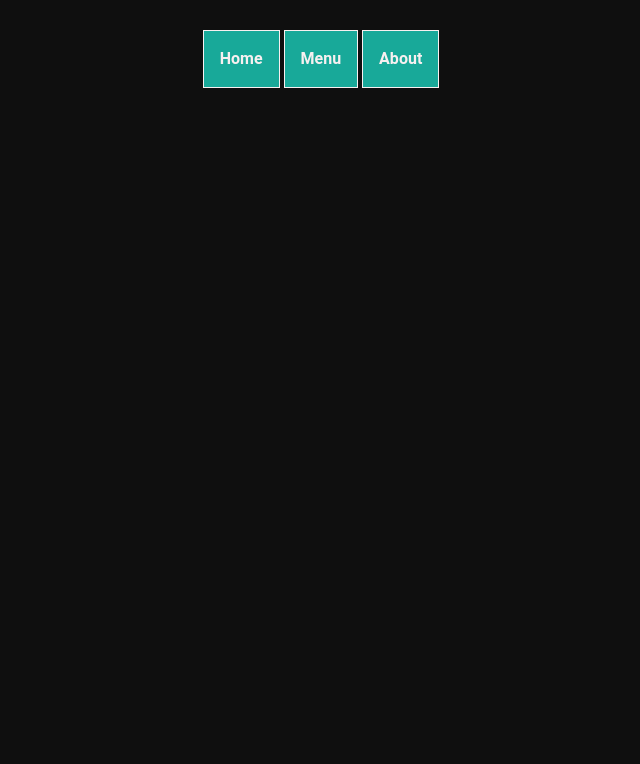
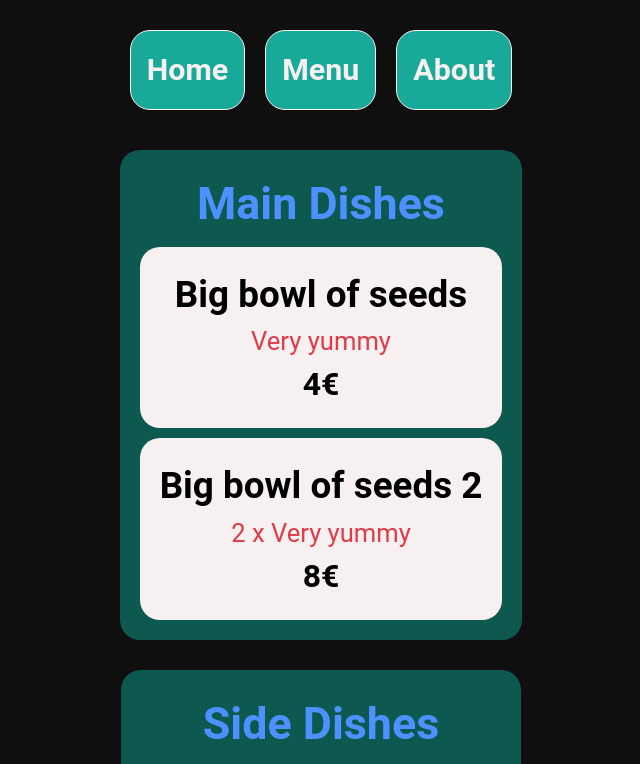
Before and after one commit to x74z/restaurant-page, a website built with webpack: page src/template.html in a window 1280 px wide. Both pictures are taken after a click on the button "Menu". Shown: the top 764 px of the page, without its empty margins (319-959 px from the left). Built offline with nearby package versions, Linux system fonts and the light colour scheme.

Commit message:
Add loadMenu function and refactor some of home, to keep review sizing consistent

```diff
--- a/src/index.js
+++ b/src/index.js
@@ -1,8 +1,8 @@
 // import imageName from "./path/to/image";
 import "./styles.css";
 import { loadHome } from "./initialpageload";
-// import { loadMenu} from "./initialpageload";
-// import { loadAbout} from "./initialpageload";
+import { loadMenu} from "./loadmenu";
+// import { loadAbout} from "./loadabout";
 
 loadHome();
 
@@ -12,11 +12,13 @@ function clearContent() {
 // Add each button e.listener
 document.querySelector("#home").addEventListener("pointerdown", () => {
   clearContent();
-  loadHome;
+  loadHome();
 });
 document.querySelector("#menu").addEventListener("pointerdown", () => {
   clearContent();
+  loadMenu();
 });
 document.querySelector("#about").addEventListener("pointerdown", () => {
   clearContent();
+  // loadAbout();
 });
--- a/src/initialpageload.js
+++ b/src/initialpageload.js
@@ -3,26 +3,30 @@ import pigeonEatingBread from "../assets/pigeon-eating-bread.jpg";
 export function loadHome() {
   const createReview = (reviewAuthor, reviewText) => {
     const review = document.createElement("div");
-    review.className = "reviews";
-    const reviewsTitle = document.createElement("h1");
-    reviewsTitle.innerText = reviewAuthor;
+    review.className = "review";
+    const reviewsAuthor = document.createElement("h1");
+    reviewsAuthor.innerText = reviewAuthor;
     const reviewContent = document.createElement("p");
     reviewContent.innerText = reviewText;
 
-    // Add the p and h1 to review, and review to reviews-container
-    review.appendChild(reviewsTitle);
+    // Everything gets inside a div(review) and then gets added to reviewContainer. This way i have a div inside
+    // the reviews-container, so sizing with flexbox remains consistent
+    // reviewAuthor && reviewContent   =>  .review  =>  .reviews  => .reviews-container
+    const mainContainer = document.querySelector(".reviews-container");
+    const reviewContainer = document.querySelector(".reviews");
+    review.appendChild(reviewsAuthor);
     review.appendChild(reviewContent);
-    const container = document.querySelector(".reviews-container");
-    container.appendChild(review);
+    reviewContainer.appendChild(review);
+    mainContainer.appendChild(reviewsContainer);
   };
   const content = document.querySelector("div#content");
   const introduction = document.createElement("div");
   introduction.className = "introduction";
-  const reviewsContainer = document.createElement("div");
-  reviewsContainer.className = "reviews-container";
+  const reviewsContentAndTitleContainer = document.createElement("div");
+  reviewsContentAndTitleContainer.className = "reviews-container";
 
   content.appendChild(introduction);
-  content.appendChild(reviewsContainer);
+  content.appendChild(reviewsContentAndTitleContainer);
 
   // Add the inside of introduction
 
@@ -37,9 +41,13 @@ export function loadHome() {
   introduction.appendChild(introText);
   // Add the title of reviews
   const reviewTitle = document.createElement("h1");
-  reviewTitle.innerText = "Read the reviews...";
-  reviewsContainer.appendChild(reviewTitle);
+  reviewTitle.innerText = "Don't believe us? Read the reviews...!";
+  reviewsContentAndTitleContainer.appendChild(reviewTitle);
+  // Add the div where every review will be
 
+  const reviewsContainer = document.createElement("div");
+  reviewsContainer.className = "reviews";
+  reviewsContentAndTitleContainer.appendChild(reviewsContainer);
   // Add every review
   createReview("Donut", '"The food was marvelous!!"');
   createReview("Pam", '"The lentils were delicious!!"');
--- a/src/loadmenu.js
+++ b/src/loadmenu.js
@@ -1,21 +1,99 @@
+const menu = (() => {
+  let mainDishes = [];
+  let sideDishes = [];
+  let drinks = [];
 
-export function loadMenu(){
+  const addToDOM = (type, menuItem) => {
+    // Select all of the containers, to add the children later
+    const mainDishesContainer = document.querySelector(".main-dishes");
+    const sideDishesContainer = document.querySelector(".side-dishes");
+    const drinksContainer = document.querySelector(".drinks");
+    // The things that will be added
+    const itemContainer = document.createElement("div");
+    itemContainer.className = "menu-item";
+    const name = document.createElement("h1");
+    name.innerText = menuItem.name;
+    const description = document.createElement("p");
+    description.innerText = menuItem.description;
+    const price = document.createElement("h2");
+    price.innerText = menuItem.price;
+    // Function to add each thing to its container
+    function addEachNode(menuContainer) {
+      itemContainer.appendChild(name);
+      itemContainer.appendChild(description);
+      itemContainer.appendChild(price);
+      // Add the div to its parent
+      menuContainer.appendChild(itemContainer);
+    }
+    // add the children to the corresponding container
+    switch (type) {
+      case "main":
+        addEachNode(mainDishesContainer);
+        break;
+      case "side":
+        addEachNode(sideDishesContainer);
+        break;
+      case "drinks":
+        addEachNode(drinksContainer);
+        break;
 
+      default:
+        console.error("Not a valid type");
+        break;
+    }
+  };
+  const addMenuObject = (name, description, price, type) => {
+    const menuItem = { name: name, description: description, price: price };
+    function addItem(menuArray) {
+      menuArray.push(menuItem);
+      addToDOM(type, menuItem);
+    }
+    switch (type) {
+      case "main":
+        addItem(mainDishes);
+        break;
+      case "side":
+        addItem(sideDishes);
+        break;
+      case "drinks":
+        addItem(drinks);
+        break;
+
+      default:
+        console.error("Not a valid type");
+        break;
+    }
+  };
+
+  return { addMenuObject, mainDishes, sideDishes, drinks };
+})();
+export function loadMenu() {
   const content = document.querySelector("div#content");
 
   const mainDishesContainer = document.createElement("div");
-  mainDishesContainer.className = "main-dishes";
+  mainDishesContainer.className = "main-dishes menu";
   const sideDishesContainer = document.createElement("div");
-  sideDishesContainer.className = "side-dishes";
+  sideDishesContainer.className = "side-dishes menu";
   const drinksContainer = document.createElement("div");
-  drinksContainer.className = "drinks";
+  drinksContainer.className = "drinks menu";
+  // Add the title of each div
+  const mainDishesTitle = document.createElement("h1");
+  mainDishesTitle.innerText = "Main Dishes";
+  mainDishesContainer.appendChild(mainDishesTitle);
+  const sideDishesTitle = document.createElement("h1");
+  sideDishesTitle.innerText = "Side Dishes";
+  sideDishesContainer.appendChild(sideDishesTitle);
+  const drinksTitle = document.createElement("h1");
+  drinksTitle.innerText = "Drinks";
+  drinksContainer.appendChild(drinksTitle);
 
   content.appendChild(mainDishesContainer);
   content.appendChild(sideDishesContainer);
   content.appendChild(drinksContainer);
 
   // add the contents of the menu
-  let mainDishes = [];
-  let sideDishes = [];
-  let drinks = [];
+  menu.addMenuObject("Big bowl of seeds", "Very yummy", "4€", "main");
+  menu.addMenuObject("Big bowl of seeds 2", "2 x Very yummy", "8€", "main");
+  menu.addMenuObject("smol bowl of seeds", "less yummy?", "1€", "side");
+  menu.addMenuObject("Big bowl of WATER", "Quite refreshing", "0,5€", "drinks");
 }
--- a/src/styles.css
+++ b/src/styles.css
@@ -69,22 +69,28 @@ h6 {
 }
 
 body {
-  background-color:#0f0f0f ;
-  color: #18A999;
+  background-color: #0f0f0f;
+  color: #18a999;
   font-family: Roboto, system-ui;
   display: flex;
   flex-direction: column;
   gap: 40px;
+  text-align: center;
 }
 
 nav {
   margin-top: 30px;
   justify-self: center;
+  display: flex;
+  gap: 20px;
+
   button {
-    border: 1px solid #F7F0F0;
+    font-size: 1.9rem;
+    border: 1px solid #f7f0f0;
+    border-radius: 20px;
     padding: 16px;
-    background-color: #18A999;
-    color: #F7F0F0;
+    background-color: #18a999;
+    color: #f7f0f0;
     font-weight: 700;
   }
 }
@@ -97,14 +103,21 @@ nav {
   align-items: center;
   justify-content: center;
   gap: 30px;
-  img{
+  margin: 0 30px;
+
+  img {
     width: 50%;
+  }
+
+  p {
+    font-size: 1.6rem;
   }
 }
 
 .reviews-container {
   display: flex;
   flex-direction: column;
+  align-items: center;
   gap: 10px;
 
   h1 {
@@ -113,8 +126,61 @@ nav {
 }
 
 .reviews {
+  display: flex;
+  flex-direction: column;
+  gap: 10px;
+}
+
+.review {
   background-color: #de3c4b;
   border-radius: 10px;
-  color: #F7F0F0;
+  color: #f7f0f0;
+  max-width: 50vh;
+  padding: 20px 50px;
+  display: flex;
+  flex-direction: column;
+  align-items: center;
+
+  h1 {
+    font-size: 2.2rem;
+    margin-bottom: 8px;
+  }
+
+  p {
+    font-style: italic;
+  }
+}
+
+.menu {
+  background-color: #0d5950;
+  display: flex;
+  border-radius: 20px;
   padding: 20px;
+  flex-direction: column;
+  gap: 10px;
+
+  h1 {
+    color: #4c91ff;
+  }
 }
+
+.menu>div {
+  background-color: #f7f0f0;
+  border-radius: 20px;
+  padding: 20px;
+
+  h1 {
+    font-size: 2.3rem;
+    color: black;
+  }
+
+  p {
+    color: #de3c4b;
+  }
+
+  /* price tag */
+  h2 {
+    color: black;
+    font-size: 2rem;
+  }
+}
```
Also changed, not shown: src/template.html (+2 -3 lines).
